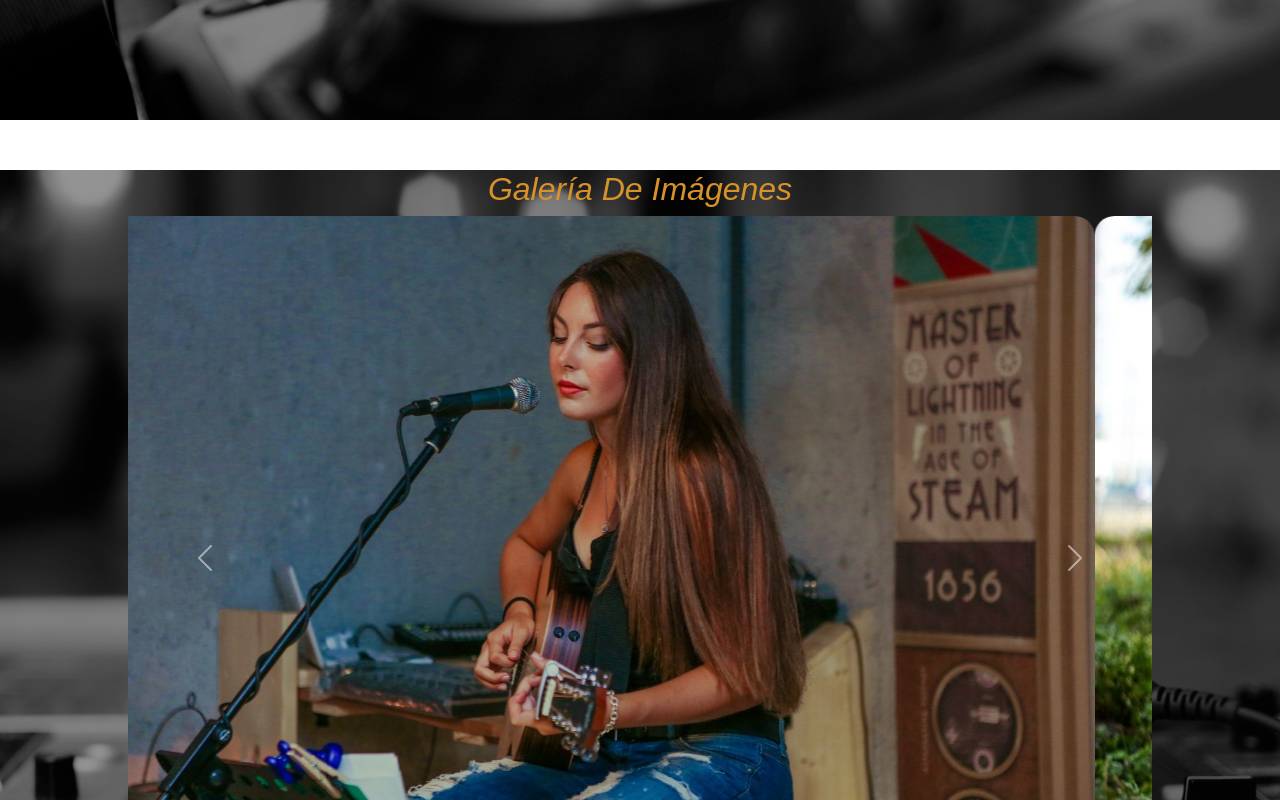
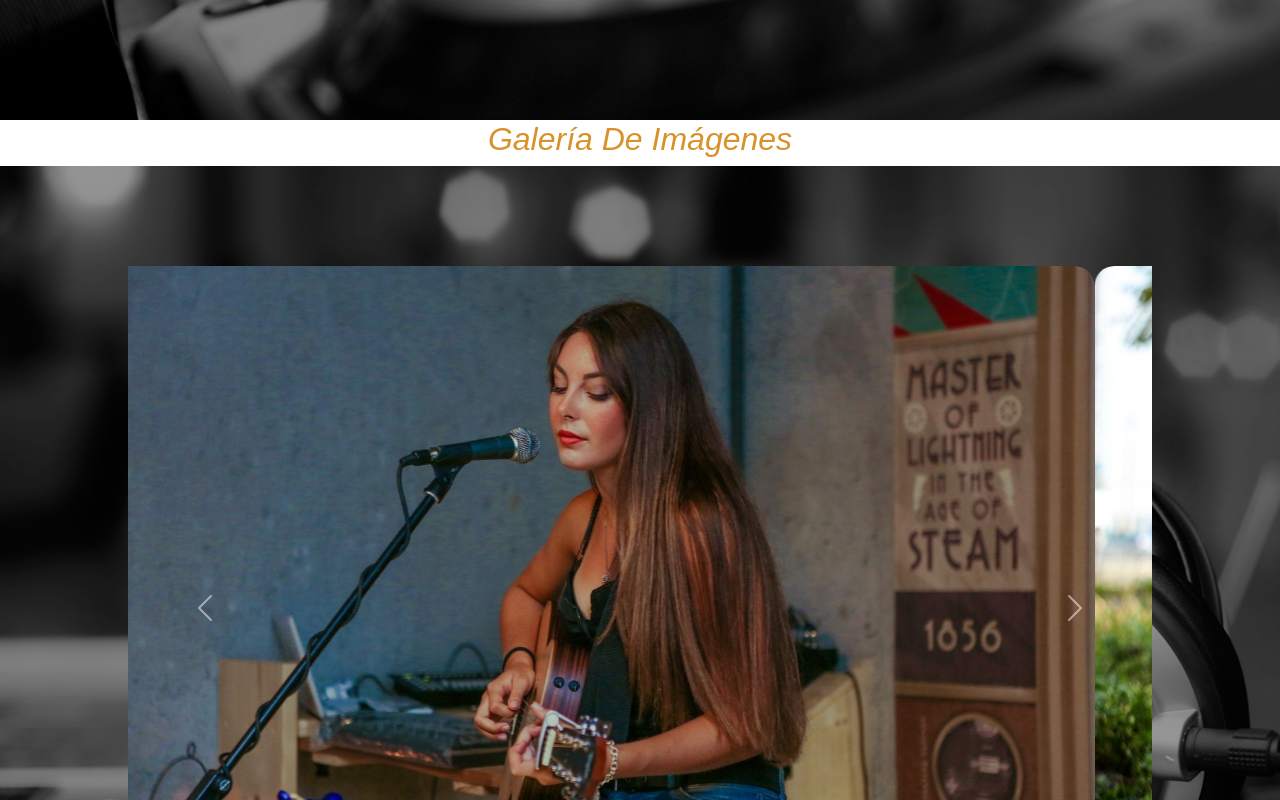
Before and after one commit to DJCarlosHermida/desarrollo_web, a plain HTML site: page pages/galeria.html in a window 1280 px wide. Shown: the part 380-1180 px from the top of the page. Drawn offline with nearby package versions, Linux system fonts and the light colour scheme.

Commit message:
padding a galería

```diff
--- a/css/style.css
+++ b/css/style.css
@@ -162,7 +162,7 @@ article img{
     background-size: cover;
     background-repeat: no-repeat;
     justify-content: space-around;
-    margin-top: 50px;
+    padding: 100px;
 
 }
 .card{
--- a/pages/galeria.html
+++ b/pages/galeria.html
@@ -66,8 +66,8 @@
             <h1><strong><i>Galería</i></strong></b></h1>
         </section>
 
+        <h2 class="aimate__animated animate__fadeInLeft"><em>Galería De Imágenes</em></h2>
         <section class="section3" id="fotos">
-            <h2 class="aimate__animated animate__fadeInLeft"><em>Galería De Imágenes</em></h2>
             <div id="carouselExampleControls" class="carousel slide" data-bs-ride="carousel">
                 <div class="gal-fotos carousel-inner">
                     <div class="carousel-item active">
```
